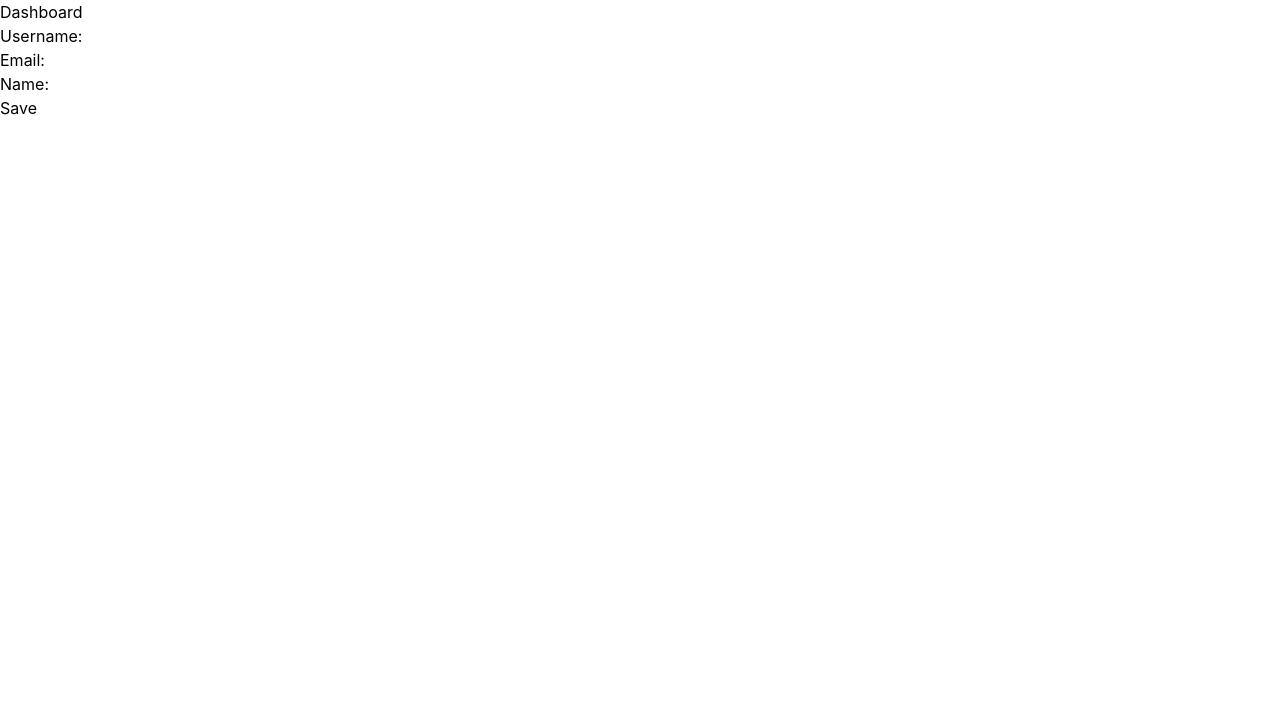
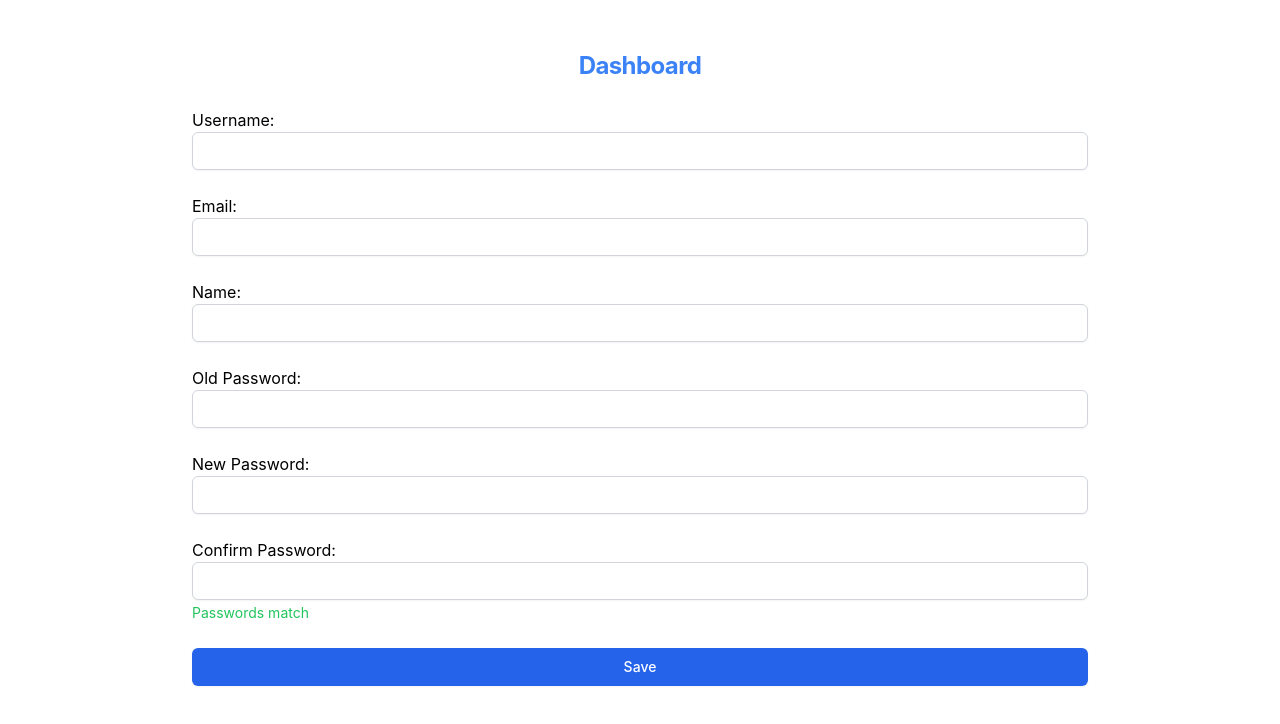
Before and after one commit to The-Parth/stellar, a React (Vite) app: page /dashboard in a window 1280 px wide. Both pictures are taken after a click on the button "Edit". Shown: the top 724 px of the page. Built offline with nearby package versions, Linux system fonts and the light colour scheme; no server answers.

Commit message:
Actual edit

```diff
--- a/src/pages/create_quiz/create.jsx
+++ b/src/pages/create_quiz/create.jsx
@@ -12,7 +12,6 @@ const difficulties = [
 
 const CreateQuiz = () => {
     const { user, loading, setLoading } = useContext(UserContext);
-    const { token } = user;
     const [quizName, setQuizName] = useState('');
     const [description, setDescription] = useState('');
     const [tags, setTags] = useState('');
--- a/src/pages/dashboard/dashboard.jsx
+++ b/src/pages/dashboard/dashboard.jsx
@@ -1,10 +1,10 @@
-import React, { useState, useEffect, useContext} from 'react';
-import axios from 'axios';
-import { UserContext } from '../../context/userContext';
-import { backendUrl } from '../../config';
+import React, { useState, useEffect, useContext } from "react";
+import axios from "axios";
+import { UserContext } from "../../context/userContext";
+import { backendUrl } from "../../config";
 
 const Dashboard = () => {
-    const { user, setUser, loading, setLoading} = useContext(UserContext);
+    const { user, setUser, loading, setLoading } = useContext(UserContext);
     const [isEditing, setIsEditing] = useState(false);
     const [formData, setFormData] = useState({
         username: user.username,
@@ -12,29 +12,49 @@ const Dashboard = () => {
         name: user.name,
     });
 
-
-
     useEffect(() => {
-        if (loading) {return;}
+        if (loading) {
+            return;
+        }
         const fetchUser = async () => {
             console.log("token", user.token);
             try {
-                const response = await axios.post(`${backendUrl}/api/auth/getuser`, {}, {
+                const response = await axios.post(
+                    `${backendUrl}/api/auth/getuser`,
+                    {},
+                    {
                         headers: {
                             "content-type": "application/json",
                             "auth-token": user.token,
                         },
-                });
-                console.log('User data:', response.data);
-                setUser(response.data);
+                    }
+                );
+                console.log("User data:", response.data);
+                setUser(
+                    (prevUser) => ({
+                        ...prevUser,
+                        ...response.data,
+                    }),
+                    setLoading(false)
+                );
             } catch (error) {
-                console.error('Error fetching user data:', error);
+                console.error("Error fetching user data:", error);
             }
         };
 
         fetchUser();
     }, [loading]);
 
+    useEffect(() => {
+        setFormData({
+            username: user.username,
+            email: user.email,
+            name: user.name,
+            oldPassword: "",
+            newPassword: "",
+            confirmPassword: "",
+        });
+    }, [user]);
 
     const handleChange = (e) => {
         const { name, value } = e.target;
@@ -47,39 +67,151 @@ const Dashboard = () => {
 
     const handleSave = () => {
         setUser(formData);
+
+        if (formData.newPassword !== formData.confirmPassword) {
+            return;
+        }
+
+        if (formData.oldPassword == "") {
+            alert("Old password is required");
+            return;
+        }
+
+        const saveUser = async () => {
+            try {
+                var datatoput = {
+                    username: formData.username,
+                    email: formData.email,
+                    name: formData.name,
+                    oldPassword: formData.oldPassword,
+                };
+
+                if (formData.newPassword !== "") {
+                    datatoput.newPassword = formData.newPassword;
+                }
+                const response = await axios.put(
+                    `${backendUrl}/api/auth/update`,
+                    datatoput,
+                    {
+                        headers: {
+                            "content-type": "application/json",
+                            "auth-token": user.token,
+                        },
+                    }
+                );
+                console.log("User updated:", response.data);
+                setUser(response.data);
+            } catch (error) {
+                console.error("Error updating user:", error);
+            }
+        };
+
+        saveUser().then(() => {
             setIsEditing(false);
+        });
     };
 
     return (
-        <div>
-            <h1>Dashboard</h1>
+        <div className="flex min-h-full flex-col justify-center px-6 py-12 lg:px-8">
+            <div className="sm:mx-auto sm:w-full sm:max-w-lg lg:max-w-4xl">
+                <h1 className="text-center text-2xl font-bold leading-9 tracking-tight text-blue-500 mb-6">
+                    Dashboard
+                </h1>
                 {isEditing ? (
-                <div>
-                    <label>
+                    <div className="space-y-6">
+                        <label className="block">
                             Username:
-                        <input type="text" name="username" value={formData.username} onChange={handleChange} />
+                            <input
+                                type="text"
+                                name="username"
+                                value={formData.username}
+                                onChange={handleChange}
+                                className="block w-full px-3 py-2 border border-gray-300 rounded-md shadow-sm placeholder-gray-400 focus:outline-none focus:ring-blue-500 focus:border-blue-500 sm:text-sm"
+                            />
                         </label>
-                    <br />
-                    <label>
+                        <label className="block">
                             Email:
-                        <input type="email" name="email" value={formData.email} onChange={handleChange} />
+                            <input
+                                type="email"
+                                name="email"
+                                value={formData.email}
+                                onChange={handleChange}
+                                className="block w-full px-3 py-2 border border-gray-300 rounded-md shadow-sm placeholder-gray-400 focus:outline-none focus:ring-blue-500 focus:border-blue-500 sm:text-sm"
+                            />
                         </label>
-                    <br />
-                    <label>
+                        <label className="block">
                             Name:
-                        <input type="text" name="name" value={formData.name} onChange={handleChange} />
+                            <input
+                                type="text"
+                                name="name"
+                                value={formData.name}
+                                onChange={handleChange}
+                                className="block w-full px-3 py-2 border border-gray-300 rounded-md shadow-sm placeholder-gray-400 focus:outline-none focus:ring-blue-500 focus:border-blue-500 sm:text-sm"
+                            />
                         </label>
-                    <br />
-                    <button onClick={handleSave}>Save</button>
+                        <label className="block">
+                            Old Password:
+                            <input
+                                type="password"
+                                name="oldPassword"
+                                value={formData.oldPassword}
+                                onChange={handleChange}
+                                className="block w-full px-3 py-2 border border-gray-300 rounded-md shadow-sm placeholder-gray-400 focus:outline-none focus:ring-blue-500 focus:border-blue-500 sm:text-sm"
+                            />
+                        </label>
+                        <label className="block">
+                            New Password:
+                            <input
+                                type="password"
+                                name="newPassword"
+                                value={formData.newPassword}
+                                onChange={handleChange}
+                                className="block w-full px-3 py-2 border border-gray-300 rounded-md shadow-sm placeholder-gray-400 focus:outline-none focus:ring-blue-500 focus:border-blue-500 sm:text-sm"
+                            />
+                        </label>
+                        <label className="block">
+                            Confirm Password:
+                            <input
+                                type="password"
+                                name="confirmPassword"
+                                value={formData.confirmPassword}
+                                onChange={handleChange}
+                                className="block w-full px-3 py-2 border border-gray-300 rounded-md shadow-sm placeholder-gray-400 focus:outline-none focus:ring-blue-500 focus:border-blue-500 sm:text-sm"
+                            />
+                        </label>
+                        <span
+                            className={`text-sm ${
+                                formData.newPassword !==
+                                formData.confirmPassword
+                                    ? "text-red-500"
+                                    : "text-green-500"
+                            }`}
+                        >
+                            {formData.newPassword !== formData.confirmPassword
+                                ? "Passwords do not match"
+                                : "Passwords match"}
+                        </span>
+                        <button
+                            onClick={handleSave}
+                            className="w-full flex justify-center py-2 px-4 border border-transparent rounded-md shadow-sm text-sm font-medium text-white bg-blue-600 hover:bg-blue-700 focus:outline-none focus:ring-2 focus:ring-offset-2 focus:ring-blue-500"
+                        >
+                            Save
+                        </button>
                     </div>
                 ) : (
-                <div>
-                    <p>Username: {user.username}</p>
-                    <p>Email: {user.email}</p>
-                    <p>Name: {user.name}</p>
-                    <button onClick={handleEdit}>Edit</button>
+                    <div className="space-y-4">
+                        <p className="text-lg">Username: {user.username}</p>
+                        <p className="text-lg">Email: {user.email}</p>
+                        <p className="text-lg">Name: {user.name}</p>
+                        <button
+                            onClick={handleEdit}
+                            className="w-full flex justify-center py-2 px-4 border border-transparent rounded-md shadow-sm text-sm font-medium text-white bg-blue-600 hover:bg-blue-700 focus:outline-none focus:ring-2 focus:ring-offset-2 focus:ring-blue-500"
+                        >
+                            Edit
+                        </button>
                     </div>
                 )}
+            </div>
         </div>
     );
 };
```
Also changed, not shown: src/context/userContext.jsx (+36 -8 lines), 1 other file (tests, documents, lock files or other folders). Lines whose indentation alone changed are shown as unchanged.
